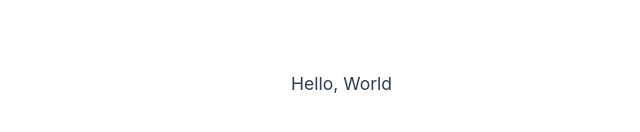
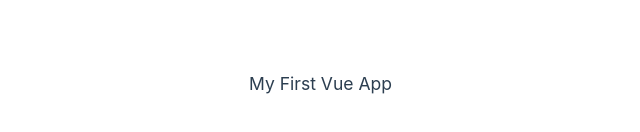
Before and after one commit to dulice/vue-basic, a Vue app: page / in a window 1280 px wide. Shown: the part 316-448 px from the top of the page, without its empty margins (248-888 px from the left). Built offline with nearby package versions, Linux system fonts and the light colour scheme.

Commit message:
dispaly element dynaminc

```diff
--- a/src/App.vue
+++ b/src/App.vue
@@ -1,5 +1,10 @@
+<script setup>
+import { ref } from 'vue';
+
+  const title = ref("My First Vue App")
+</script>
 <template>
-  <h3>Hello, World</h3>
+  <h3>{{ title }}</h3>
 </template>
 
 <style scoped>
```
